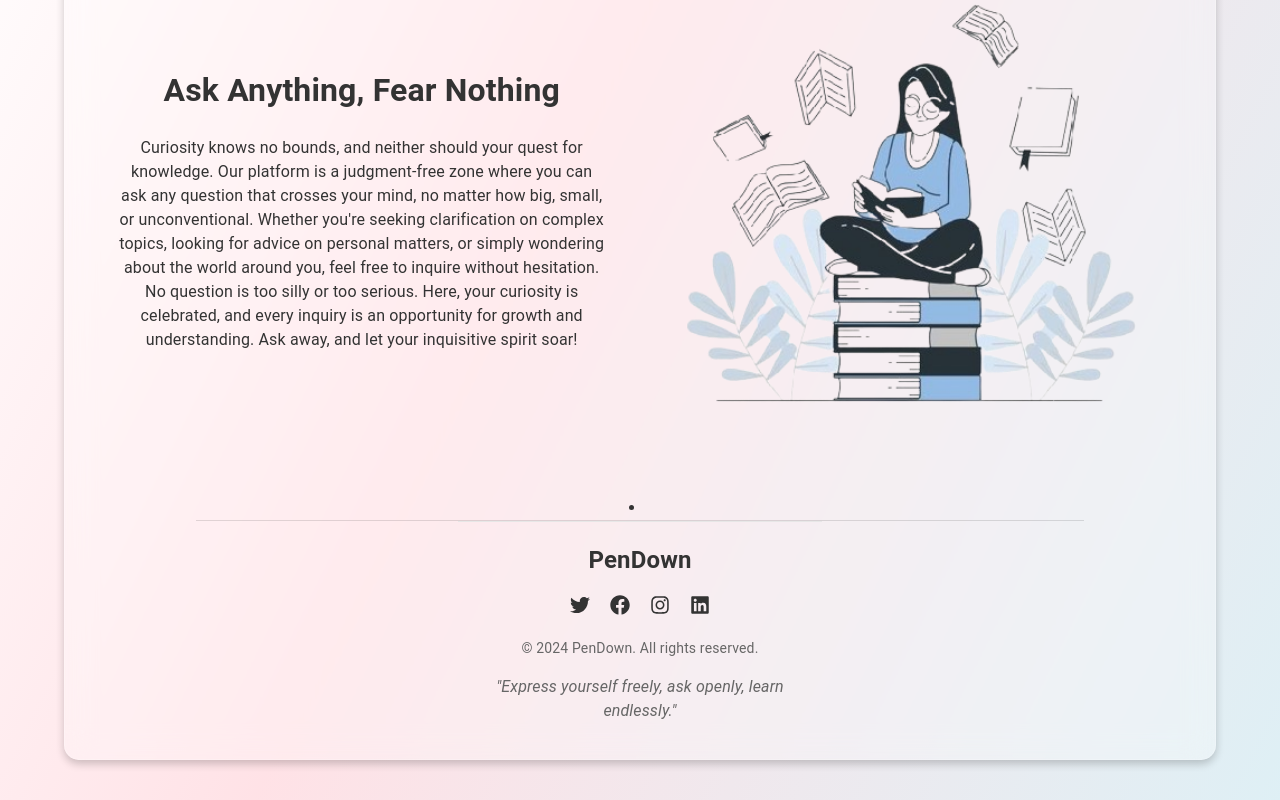
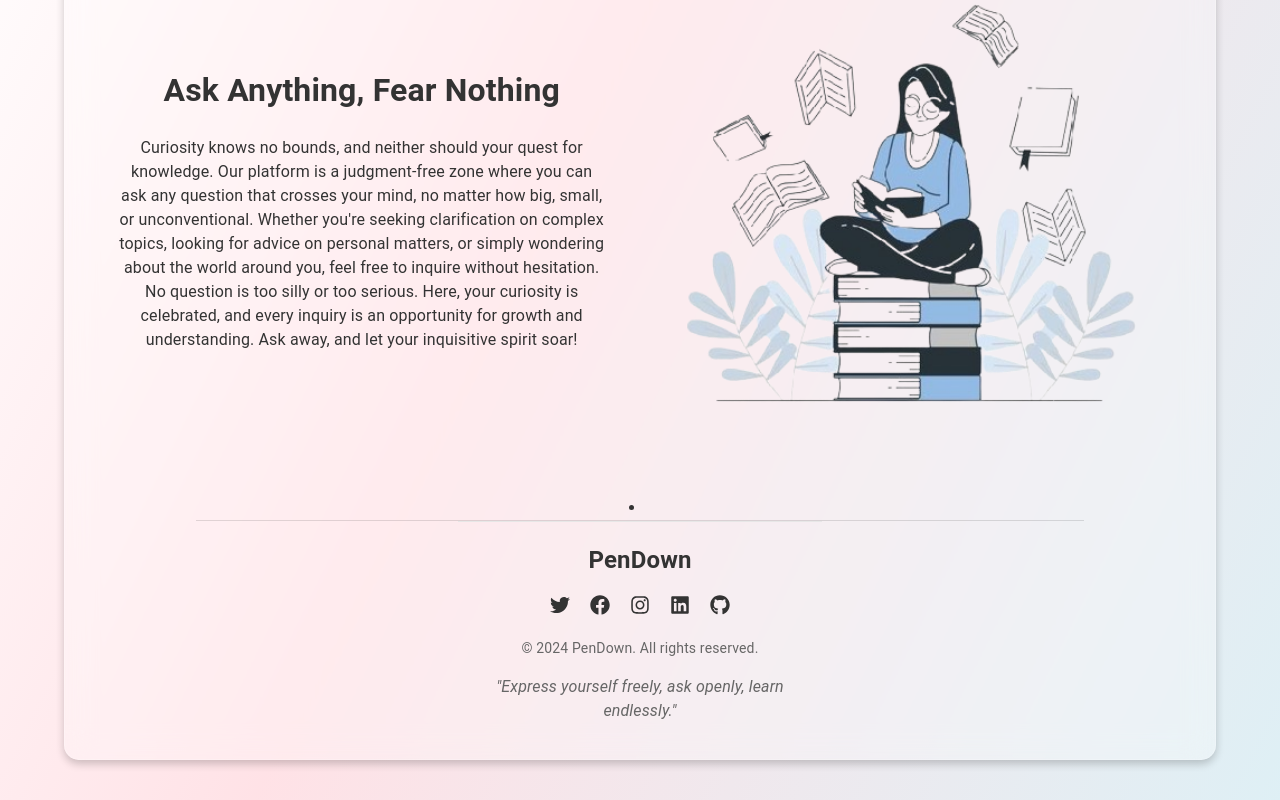
Before and after one commit to kainaat0110/Pendown, a React (Create React App) app: page / in a window 1280 px wide. Shown: the part 1822-2622 px from the top of the page. Built offline with nearby package versions, Linux system fonts and the light colour scheme.

Commit message:
added github icon and link for the project

```diff
--- a/src/Components/Footer.js
+++ b/src/Components/Footer.js
@@ -1,5 +1,5 @@
 import React from 'react';
-import { FaTwitter, FaFacebook, FaInstagram, FaLinkedin } from 'react-icons/fa';
+import { FaTwitter, FaFacebook, FaInstagram, FaLinkedin, FaGithub } from 'react-icons/fa';
 
 
 const Footer = () => {
@@ -13,6 +13,8 @@
           <a href="https://facebook.com" target="_blank" rel="noopener noreferrer" style={styles.icon}><FaFacebook /></a>
           <a href="https://instagram.com" target="_blank" rel="noopener noreferrer" style={styles.icon}><FaInstagram /></a>
           <a href="https://linkedin.com" target="_blank" rel="noopener noreferrer" style={styles.icon}><FaLinkedin /></a>
+          <a href="https://github.com/kainaat0110/Pendown.git" target="_blank" rel="noopener noreferrer" style={styles.icon}><FaGithub /></a>
+
         </div>
 
         <p style={styles.copyright}>© {new Date().getFullYear()} PenDown. All rights reserved.</p>
```
